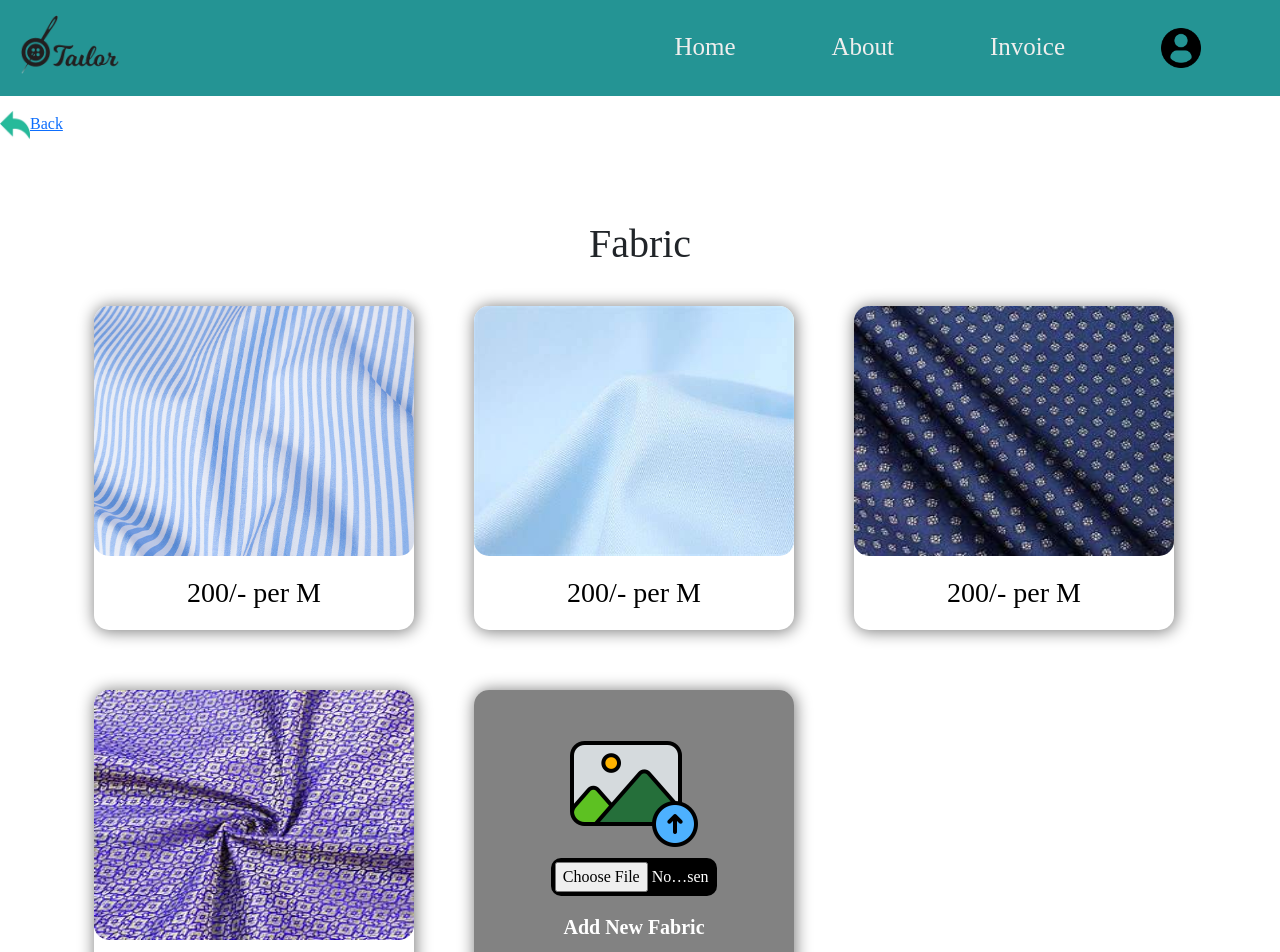
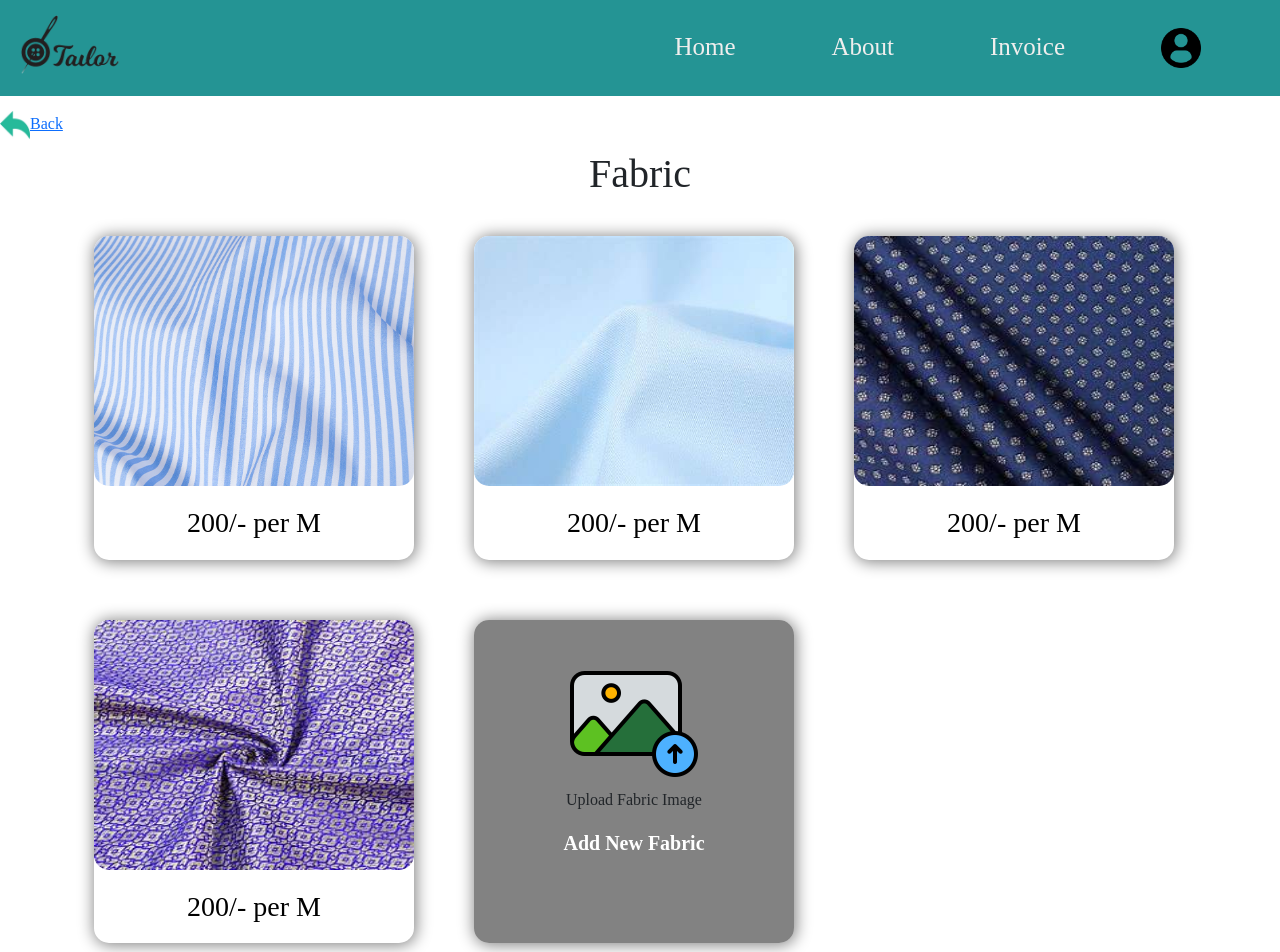
Before and after one commit to shivkumarloharkar2002/tailorproject, a React (Create React App) app in the folder frontend/: page /choosefabric in a window 1280 px wide. Shown: the top 952 px of the page. Built offline with nearby package versions, Linux system fonts and the light colour scheme.

Commit message:
Uploaded

```diff
--- a/frontend/src/View/Customer/AddCustomers/SelectFabric.css
+++ b/frontend/src/View/Customer/AddCustomers/SelectFabric.css
@@ -13,7 +13,11 @@
     }
 }
 
-
+.uploadimgheight{
+    margin: 0;
+    height: 250px;
+    width: 300px;
+}
 
 .Selfab_main {
     /* border: 1px solid red; */
--- a/frontend/src/View/Customer/AddCustomers/SelectFabric.js
+++ b/frontend/src/View/Customer/AddCustomers/SelectFabric.js
@@ -9,24 +9,53 @@ import upload from '../../../Image/upload.png'
 import { Link } from 'react-router-dom'
 import back from '../../../Image/back.jpg'
 import Header from '../../../Component/Header/Header'
+import { useState } from 'react'
 
 export default function SelectFabric() {
+
+  const [file, setFile] = useState(null);
+
+  const handleFileChange = (event) => {
+    if (event.target.files.length > 0) {
+      setFile(URL.createObjectURL(event.target.files[0]));
+    }
+  };
+
   return (
     <>
       <header className='top_nav'><Header /></header>
       <div className='backmain'><Link to='/selectcategory'><img src={back} className='backimg'/>Back</Link></div>
-      <h1 style={{ textAlign: 'center', marginTop: '80px' }}>Fabric</h1>
+      <h1 style={{ textAlign: 'center', marginTop: '10px' }}>Fabric</h1>
       <div className='Selfab_main'>
         <Link to='/measurement'> <FabricCard fabricimg={fab1} price={"200"} /></Link>
         <FabricCard fabricimg={fab2} price={"200"} />
         <FabricCard fabricimg={fab3} price={"200"} />
         <FabricCard fabricimg={fab4} price={"200"} />
 
-        <div className='fabric_main1'>
+        {/* <div className='fabric_main1'>
           <img src={upload} /><br />
           <input type='file' className='choose_photo' placeholder='Upload Image' />
           <h3 className='fabric_main1-txt'>Add New Fabric</h3>
-        </div>
+        </div> */}
+        <div className="file-upload-container fabric_main1">
+      <input
+        type="file"
+        id="file-input"
+        onChange={handleFileChange}
+        style={{ display: 'none' }}
+      />
+      <div
+        className={`file-wrapper ${file ? 'active' : ''}`}
+        onClick={() => document.getElementById('file-input').click()}
+      >
+        {file ? (
+          <img src={file} alt="Selected" className="preview-image uploadimgheight" />
+        ) : (
+          <span><img src={upload} /><br/>Upload Fabric Image <br/> <h3 className='fabric_main1-txt'>Add New Fabric</h3></span>
+        )}
+
+      </div>
+    </div>
       </div>
     </>
   )
```
